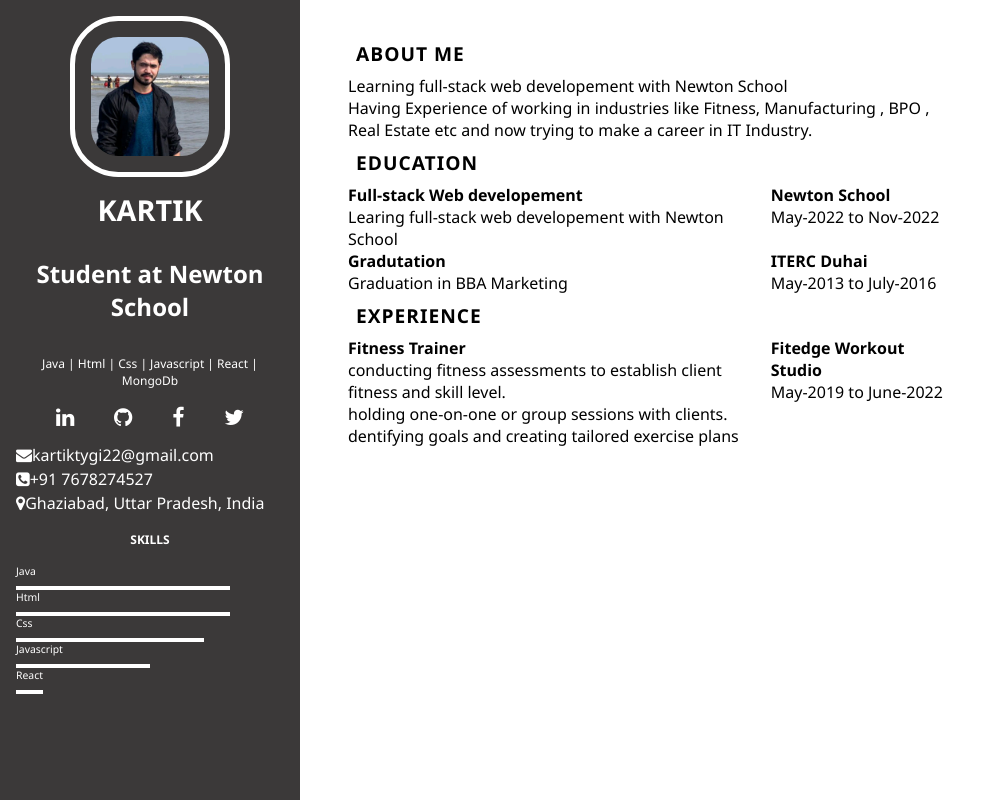
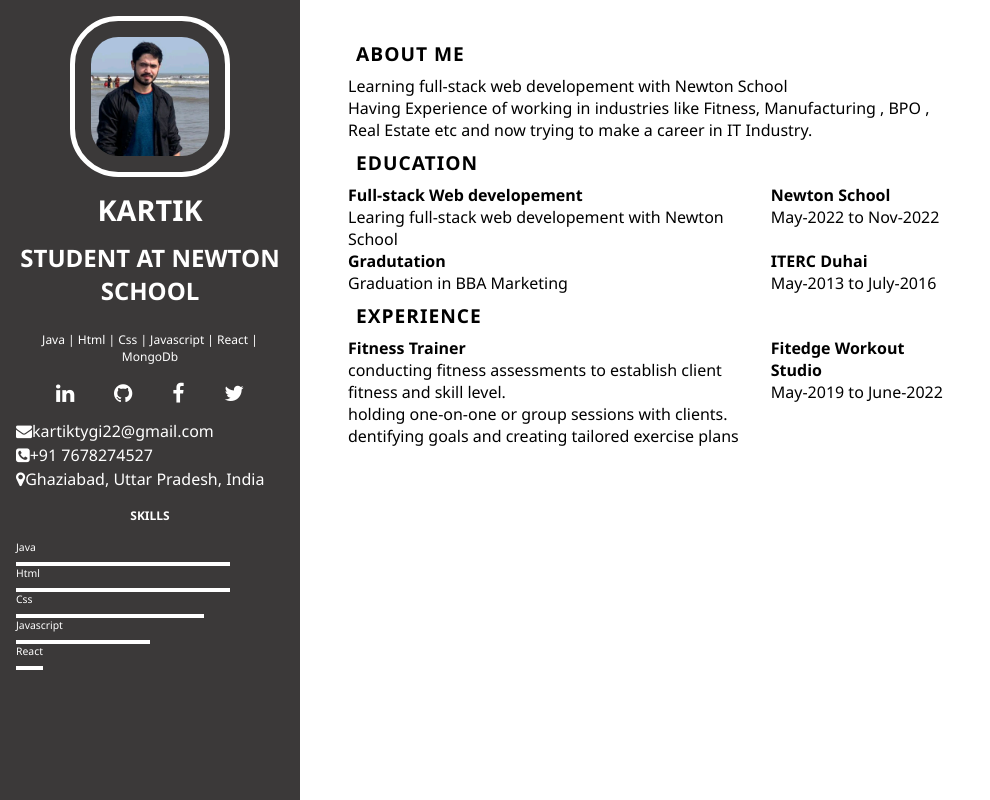
Before and after one commit to Lt-Kartik-9PARA-SF/Responsive-Resume, a plain HTML site: page index.html in a window 1280 px wide. Shown: the top 800 px of the page, without its empty margins (0-990 px from the left). Drawn offline with Linux system fonts and the light colour scheme.

Commit message:
changes made : designation text

```diff
--- a/style.css
+++ b/style.css
@@ -55,7 +55,8 @@ img{
 .designation{
     font-size: 1rem;
     text-align: center;
-    padding: 1rem;
+    text-transform: uppercase;
+    padding-bottom: 0.5rem;
 }
 .description{
     font-size: 0.75rem;
```
